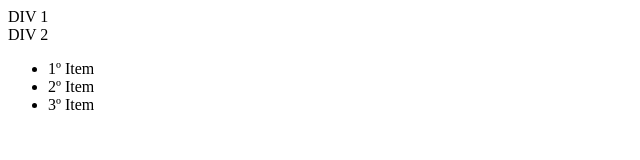
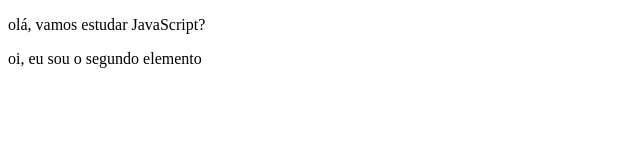
Before and after one commit to thiagocanali/javascript-fundamentos, a plain HTML site: page index.html in a window 1280 px wide. Shown: the whole page, without its empty margins (0-640 px from the left). Drawn offline with Linux system fonts and the light colour scheme.

Commit message:
08 appendChild

```diff
--- a/index.html
+++ b/index.html
@@ -2,34 +2,26 @@
 <html lang="pt-br">
 <head>
     <meta charset="UTF-8">
-    <title>07 - Introdução | DOM - createElement</title>
+    <title>08 - Introdução | DOM - appendChild</title>
 
 </head>
 
 <body>
 
-<div id="div1">DIV 1</div>
-<div class="div2">DIV 2</div>
-<ul>
-    <li>1º Item</li>
-    <li>2º Item</li>
-    <li>3º Item</li>
-</ul>
+<div id="mensagem">
 
+
+</div>
 
 <script>
 
-console.log(
-        document.createElement("div")
-        )
-
     var p = document.createElement("p");
-        p.innerHTML = "olá, vamos estudar JavaScript?";
-        p.classList.add("classe1")
-
-    console.log(
-            p
-        )
+    var p1 = document.createElement("p");
+    var idMensagem = document.getElementById("mensagem");
+    p.innerHTML = "olá, vamos estudar JavaScript?";
+    p1.innerHTML = "oi, eu sou o segundo elemento";
+    idMensagem.appendChild(p);
+    document.getElementById("mensagem").appendChild(p1);
 
 </script>
 
```
